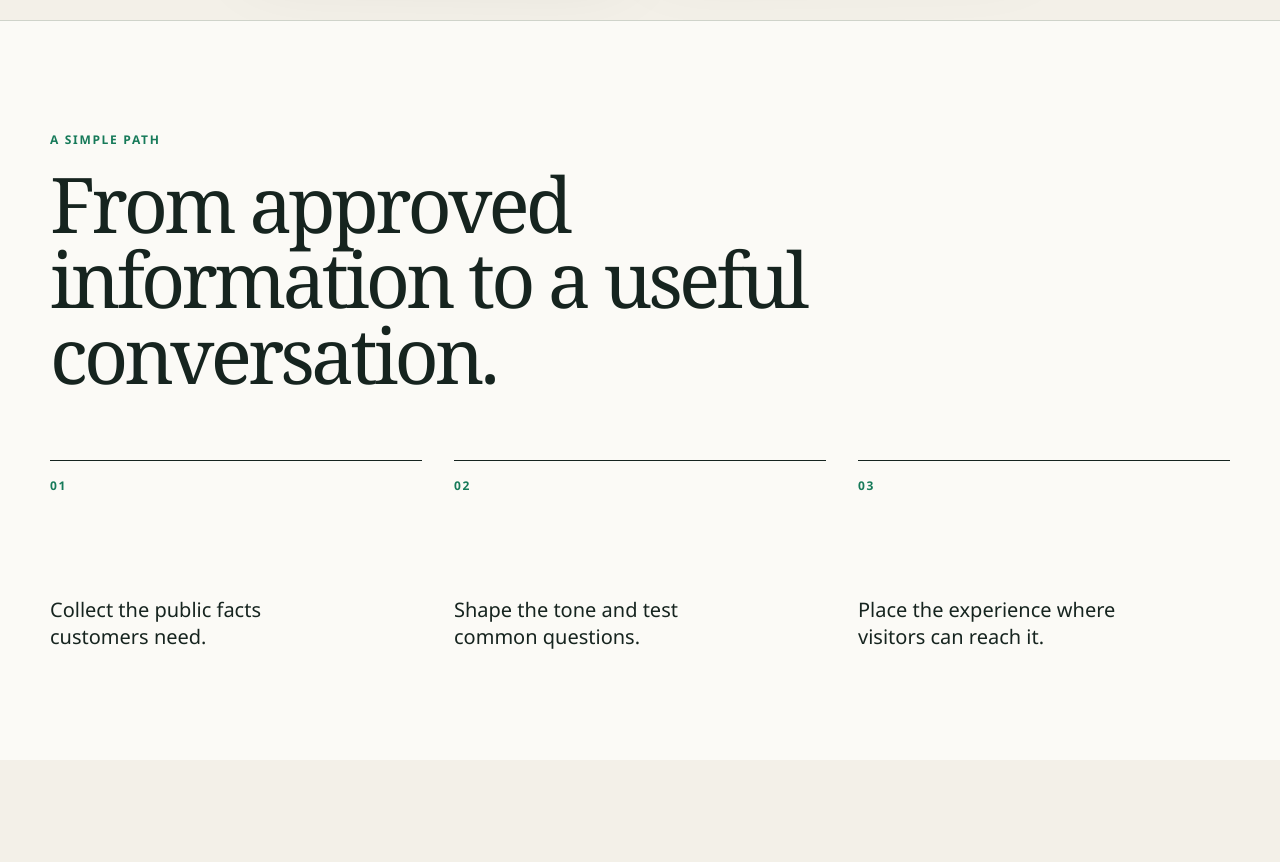
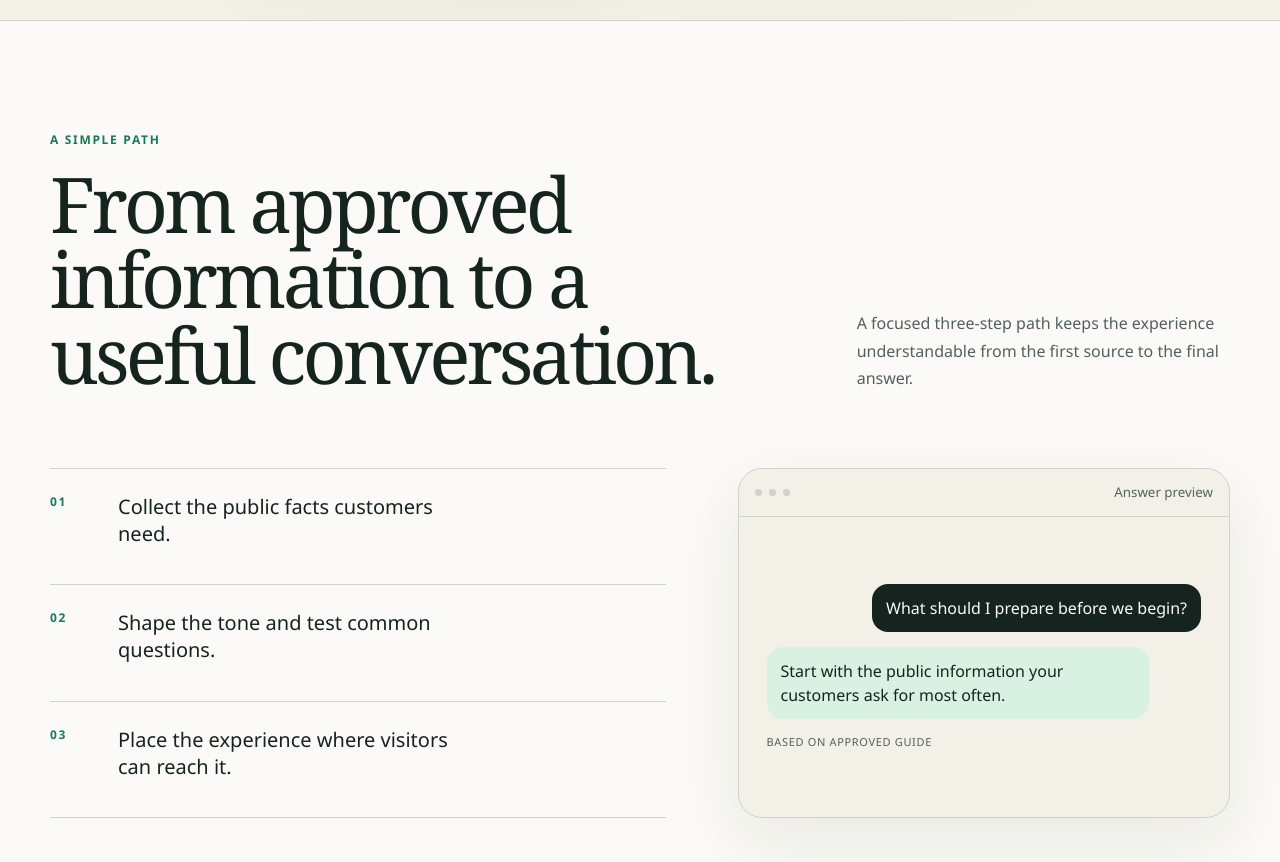
Before and after one commit to tinwolocaf-lab/makeagent, a React (Vite) app: page / in a window 1280 px wide. Shown: the part 1520-2382 px from the top of the page. Before the commit the page ends 2280 px from the top, so only its background shows below. Built offline with nearby package versions, Linux system fonts and the light colour scheme.

Commit message:
add guided landing journey

```diff
--- a/src/App.tsx
+++ b/src/App.tsx
@@ -1,6 +1,7 @@
 import { useState } from "react";
 import { COPY, LOCALES, type Locale } from "./content";
 import { ChannelHero } from "./components/ChannelHero";
+import { Journey } from "./components/Journey";
 
 export function App() {
   const [locale, setLocale] = useState<Locale>("en");
@@ -47,15 +48,7 @@ export function App() {
       <main id="main-content">
       <ChannelHero copy={copy} />
 
-      <section className="how" id="how">
-        <p className="eyebrow">{copy.howEyebrow}</p>
-        <h2>{copy.howTitle}</h2>
-        <ol>
-          {copy.steps.map((step, index) => (
-            <li key={step}><b>{String(index + 1).padStart(2, "0")}</b><span>{step}</span></li>
-          ))}
-        </ol>
-      </section>
+      <Journey copy={copy} />
       </main>
     </div>
   );
--- /dev/null
+++ b/src/components/Journey.tsx
@@ -0,0 +1,40 @@
+import type { LandingCopy } from "../content";
+
+export function Journey({ copy }: { copy: LandingCopy }) {
+  return (
+    <section className="journey" id="how">
+      <div className="journey-heading">
+        <div>
+          <p className="eyebrow">{copy.howEyebrow}</p>
+          <h2>{copy.howTitle}</h2>
+        </div>
+        <p>{copy.journeyNote}</p>
+      </div>
+
+      <div className="journey-layout">
+        <ol className="journey-steps">
+          {copy.steps.map((step, index) => (
+            <li key={step}>
+              <b>{String(index + 1).padStart(2, "0")}</b>
+              <span>{step}</span>
+            </li>
+          ))}
+        </ol>
+
+        <aside className="journey-preview" aria-label={copy.previewLabel}>
+          <div className="preview-bar">
+            <span aria-hidden="true" />
+            <span aria-hidden="true" />
+            <span aria-hidden="true" />
+            <small>{copy.previewLabel}</small>
+          </div>
+          <div className="preview-body">
+            <p className="preview-prompt">{copy.previewPrompt}</p>
+            <p className="preview-answer">{copy.previewAnswer}</p>
+            <span className="preview-source">{copy.previewSource}</span>
+          </div>
+        </aside>
+      </div>
+    </section>
+  );
+}
--- a/src/content.ts
+++ b/src/content.ts
@@ -25,6 +25,11 @@ export type LandingCopy = {
   examplesLabel: string;
   howEyebrow: string;
   howTitle: string;
+  journeyNote: string;
+  previewLabel: string;
+  previewPrompt: string;
+  previewAnswer: string;
+  previewSource: string;
   steps: readonly string[];
   conversations: readonly ConversationCopy[];
 };
@@ -48,6 +53,11 @@ export const COPY: Record<Locale, LandingCopy> = {
     examplesLabel: "Example customer conversations",
     howEyebrow: "A simple path",
     howTitle: "From approved information to a useful conversation.",
+    journeyNote: "A focused three-step path keeps the experience understandable from the first source to the final answer.",
+    previewLabel: "Answer preview",
+    previewPrompt: "What should I prepare before we begin?",
+    previewAnswer: "Start with the public information your customers ask for most often.",
+    previewSource: "Based on approved guide",
     steps: [
       "Collect the public facts customers need.",
       "Shape the tone and test common questions.",
@@ -105,6 +115,11 @@ export const COPY: Record<Locale, LandingCopy> = {
     examplesLabel: "고객 대화 예시",
     howEyebrow: "간단한 과정",
     howTitle: "승인된 정보에서 유용한 대화까지.",
+    journeyNote: "간결한 세 단계 과정으로 첫 자료부터 최종 답변까지 쉽게 이해할 수 있습니다.",
+    previewLabel: "답변 미리보기",
+    previewPrompt: "시작하기 전에 무엇을 준비해야 하나요?",
+    previewAnswer: "고객이 가장 자주 묻는 공개 정보부터 준비해 주세요.",
+    previewSource: "승인된 안내서 기반",
     steps: [
       "고객에게 필요한 공개 정보를 모읍니다.",
       "말투를 정하고 자주 묻는 질문을 시험합니다.",
--- a/src/landing.css
+++ b/src/landing.css
@@ -82,12 +82,25 @@ h1 span { display: block; }
 .bubble-customer { margin-left: auto; border-bottom-right-radius: 4px; color: var(--surface); background: var(--ink); }
 .bubble-agent { border-bottom-left-radius: 4px; background: #e7ebe4; }
 
-.how { padding: 110px max(20px, calc((100vw - 1180px) / 2)); border-top: 1px solid var(--line); background: var(--surface); }
-.how h2 { max-width: 820px; font-size: clamp(42px, 6vw, 80px); line-height: .98; }
-.how ol { display: grid; grid-template-columns: repeat(3, 1fr); gap: 32px; margin: 68px 0 0; padding: 0; list-style: none; }
-.how li { display: grid; gap: 48px; min-height: 190px; padding-top: 16px; border-top: 1px solid var(--ink); }
-.how li b { color: #167a59; font-size: 12px; letter-spacing: .14em; }
-.how li span { align-self: end; max-width: 25ch; font-size: 20px; line-height: 1.35; }
+.journey { padding: 110px max(20px, calc((100vw - 1180px) / 2)); border-top: 1px solid var(--line); background: var(--surface); }
+.journey-heading { display: grid; grid-template-columns: minmax(0, 2fr) minmax(220px, 1fr); gap: 60px; align-items: end; }
+.journey h2 { max-width: 820px; font-size: clamp(42px, 6vw, 80px); line-height: .98; }
+.journey-heading > p { margin: 0; color: var(--soft-ink); line-height: 1.7; }
+.journey-layout { display: grid; grid-template-columns: minmax(0, 1fr) minmax(320px, .8fr); gap: 72px; margin-top: 76px; }
+.journey-steps { display: grid; gap: 0; margin: 0; padding: 0; list-style: none; }
+.journey-steps li { display: grid; grid-template-columns: 48px 1fr; gap: 20px; padding: 24px 0; border-top: 1px solid var(--line); }
+.journey-steps li:last-child { border-bottom: 1px solid var(--line); }
+.journey-steps b { color: #167a59; font-size: 12px; letter-spacing: .14em; }
+.journey-steps span { max-width: 32ch; font-size: 20px; line-height: 1.35; }
+.journey-preview { align-self: start; overflow: hidden; border: 1px solid var(--line); border-radius: 24px; background: var(--paper); box-shadow: 0 24px 70px rgb(22 36 31 / 8%); }
+.preview-bar { display: flex; align-items: center; gap: 7px; min-height: 48px; padding: 0 16px; border-bottom: 1px solid var(--line); }
+.preview-bar > span { width: 7px; height: 7px; border-radius: 50%; background: var(--line); }
+.preview-bar small { margin-left: auto; color: var(--soft-ink); }
+.preview-body { display: grid; min-height: 300px; align-content: center; gap: 15px; padding: 28px; }
+.preview-prompt, .preview-answer { max-width: 88%; margin: 0; padding: 12px 14px; border-radius: 16px; line-height: 1.5; }
+.preview-prompt { justify-self: end; color: var(--surface); background: var(--ink); }
+.preview-answer { background: color-mix(in srgb, var(--accent) 18%, var(--surface)); }
+.preview-source { color: var(--soft-ink); font-size: 11px; letter-spacing: .06em; text-transform: uppercase; }
 
 @media (max-width: 760px) {
   .site-header nav { display: none; }
@@ -95,9 +108,9 @@ h1 span { display: block; }
   .hero { padding-top: 64px; }
   .conversation-grid { grid-template-columns: 1fr; margin-top: 64px; }
   .conversation-card:nth-child(n) { grid-column: auto; transform: none; }
-  .how { padding-block: 80px; }
-  .how ol { grid-template-columns: 1fr; }
-  .how li { min-height: 130px; }
+  .journey { padding-block: 80px; }
+  .journey-heading, .journey-layout { grid-template-columns: 1fr; gap: 38px; }
+  .journey-layout { margin-top: 52px; }
 }
 
 @media (prefers-reduced-motion: reduce) {
```
